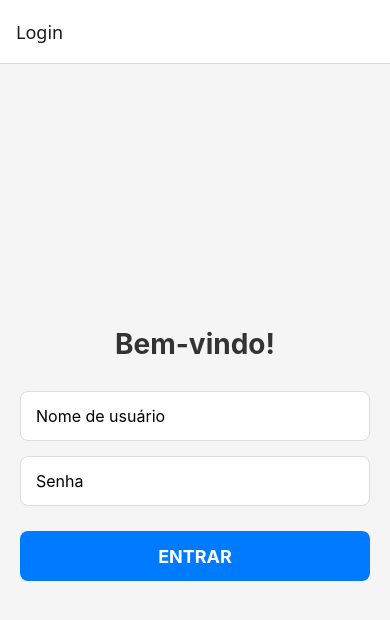
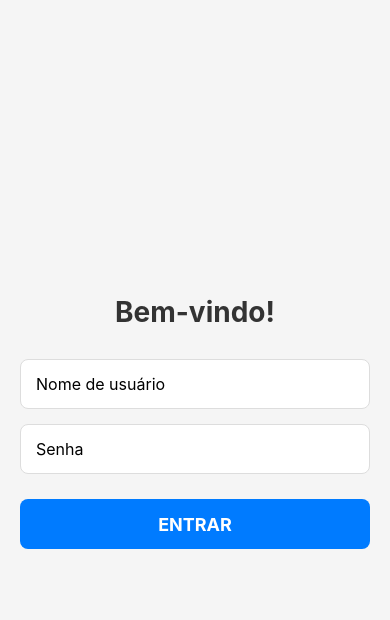
Before and after one commit to MariaLaimer/ListagemProdutos-JavaScript, a React Native app: screen / in a window 390 px wide. Shown: the top 620 px of the page. Built offline with nearby package versions, Linux system fonts and the light colour scheme.

Commit message:
Correção da rolagem do App

```diff
--- a/package.json
+++ b/package.json
@@ -11,6 +11,7 @@
   "dependencies": {
     "@react-native-masked-view/masked-view": "0.3.2",
     "@react-navigation/native": "^7.2.2",
+    "@react-navigation/native-stack": "^7.14.11",
     "@react-navigation/stack": "^7.8.10",
     "axios": "^1.15.0",
     "expo": "~54.0.33",
--- a/src/routes/routes.js
+++ b/src/routes/routes.js
@@ -1,16 +1,16 @@
 import { NavigationContainer } from "@react-navigation/native";
-import { createStackNavigator } from "@react-navigation/stack";
+import { createNativeStackNavigator } from "@react-navigation/native-stack";
 import ProductList from "../screens/ProductList";
 import ProductDetail from "../screens/ProductDetail";
 import Login from "../screens/Login";
 
-const AppStack = createStackNavigator();
+const AppStack = createNativeStackNavigator();
 
 export default function Routes() {
   return (
     <NavigationContainer>
       <AppStack.Navigator>
-        <AppStack.Screen name="Login" component={Login} />
+        <AppStack.Screen name="Login" component={Login} options={{ headerShown: false }} />
         <AppStack.Screen name="ProductList" component={ProductList} />
         <AppStack.Screen name="ProductDetail" component={ProductDetail} />
       </AppStack.Navigator>
```
Also changed, not shown: 1 other file (tests, documents, lock files or other folders).
